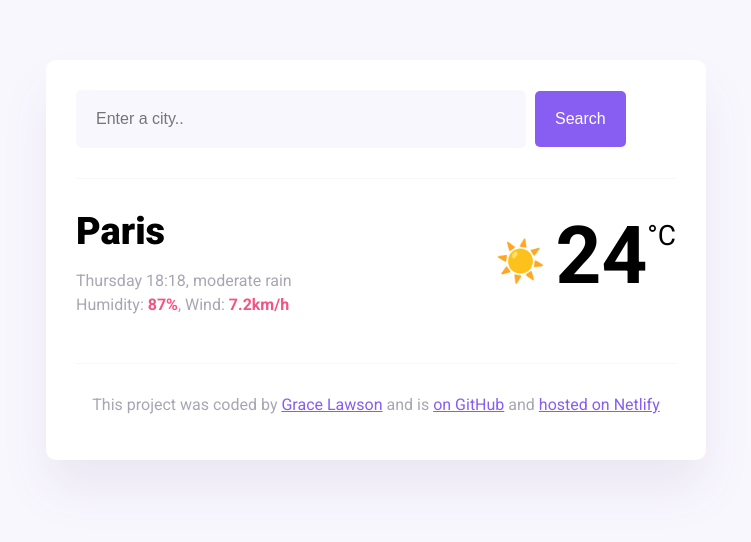
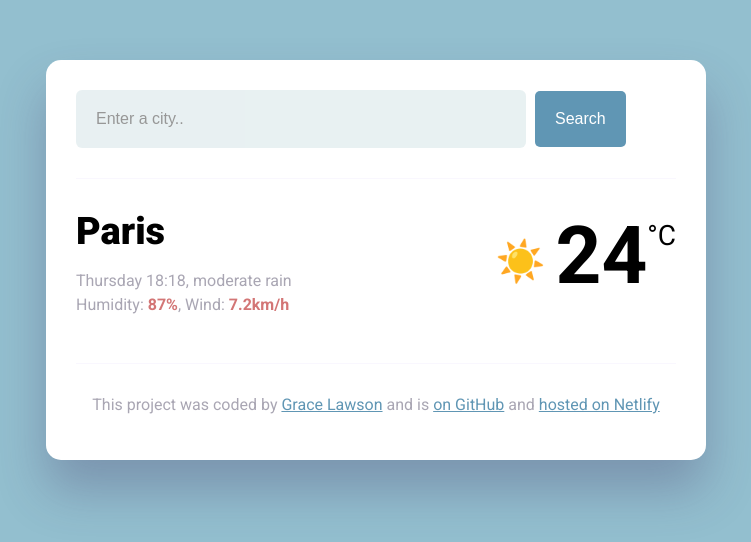
Before and after one commit to gracelawson241/weather_app_project, a plain HTML site: page index.html in a window 1280 px wide. Shown: the whole page, without its empty margins (264-1015 px from the left). Drawn offline with nearby package versions, Linux system fonts and the light colour scheme.

Commit message:
changed colors for multiple properties

```diff
--- a/src/styles.css
+++ b/src/styles.css
@@ -1,10 +1,10 @@
 body {
-  background: #f9f7fe;
+  background: #93bfcf;
   font-family: "Roboto", sans-serif;
 }
 
 a {
-  color: #885df1;
+  color: #6096b4;
 }
 
 .weather-app {
@@ -12,8 +12,8 @@ a {
   max-width: 600px;
   margin: 60px auto;
   padding: 30px;
-  border-radius: 10px;
-  box-shadow: 0 30px 50px rgba(65, 50, 100, 0.08);
+  border-radius: 15px;
+  box-shadow: 0 30px 50px rgba(65, 50, 100, 0.3);
 }
 
 header {
@@ -22,7 +22,8 @@ header {
 }
 
 .search-input {
-  background-color: #f9f7fe;
+  background-color: #e1ecee;
+  opacity: 0.75;
   border: none;
   color: rgba(39, 33, 66, 0.4);
   font-size: 16px;
@@ -34,7 +35,7 @@ header {
 .search-button {
   margin-left: 5px;
   font-size: 16px;
-  background-color: #885df1;
+  background-color: #6096b4;
   color: white;
   border: none;
   padding: 20px;
@@ -68,7 +69,7 @@ main {
 }
 
 .current-details strong {
-  color: #f65282;
+  color: #d37676;
 }
 
 .current-temperature-icon {
```
